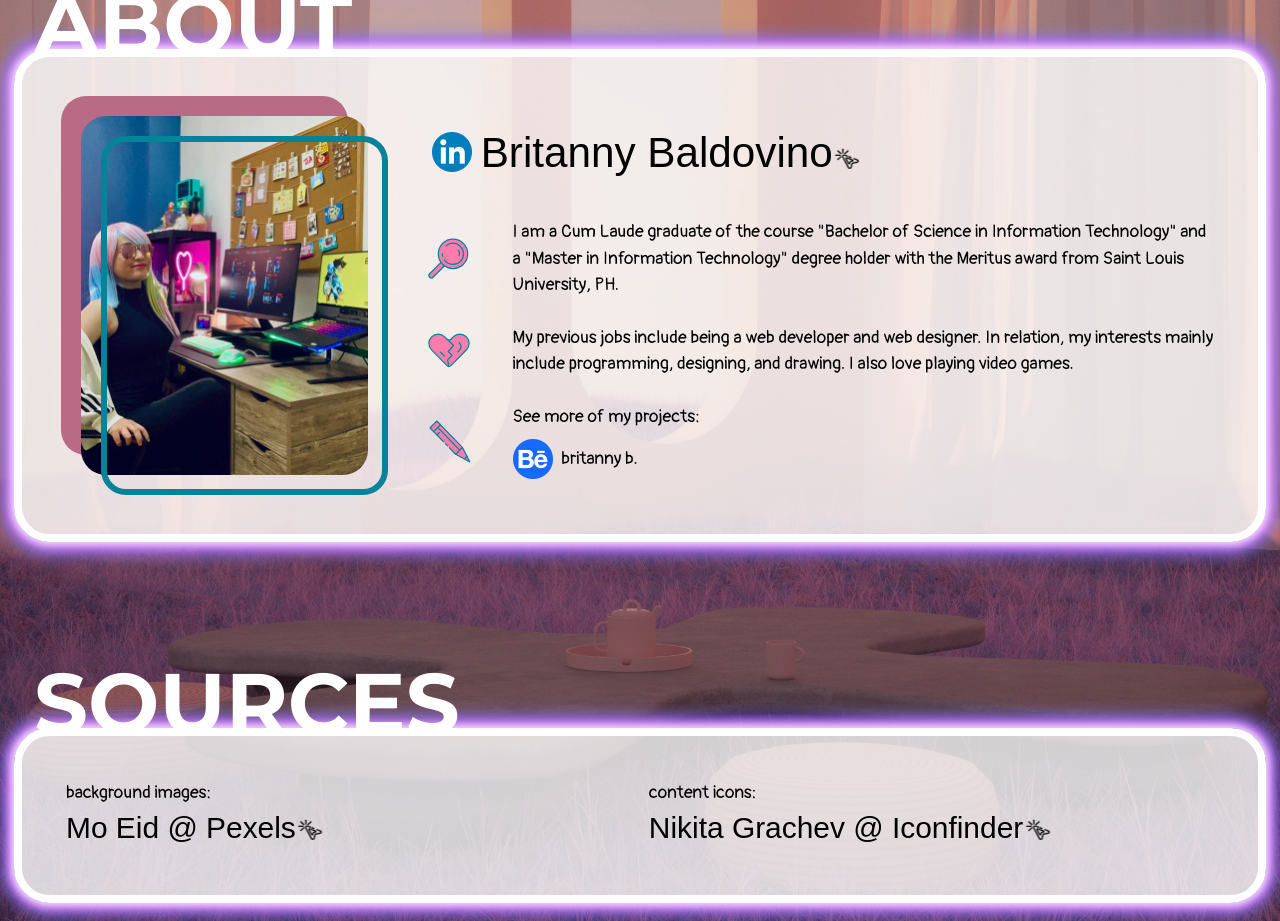
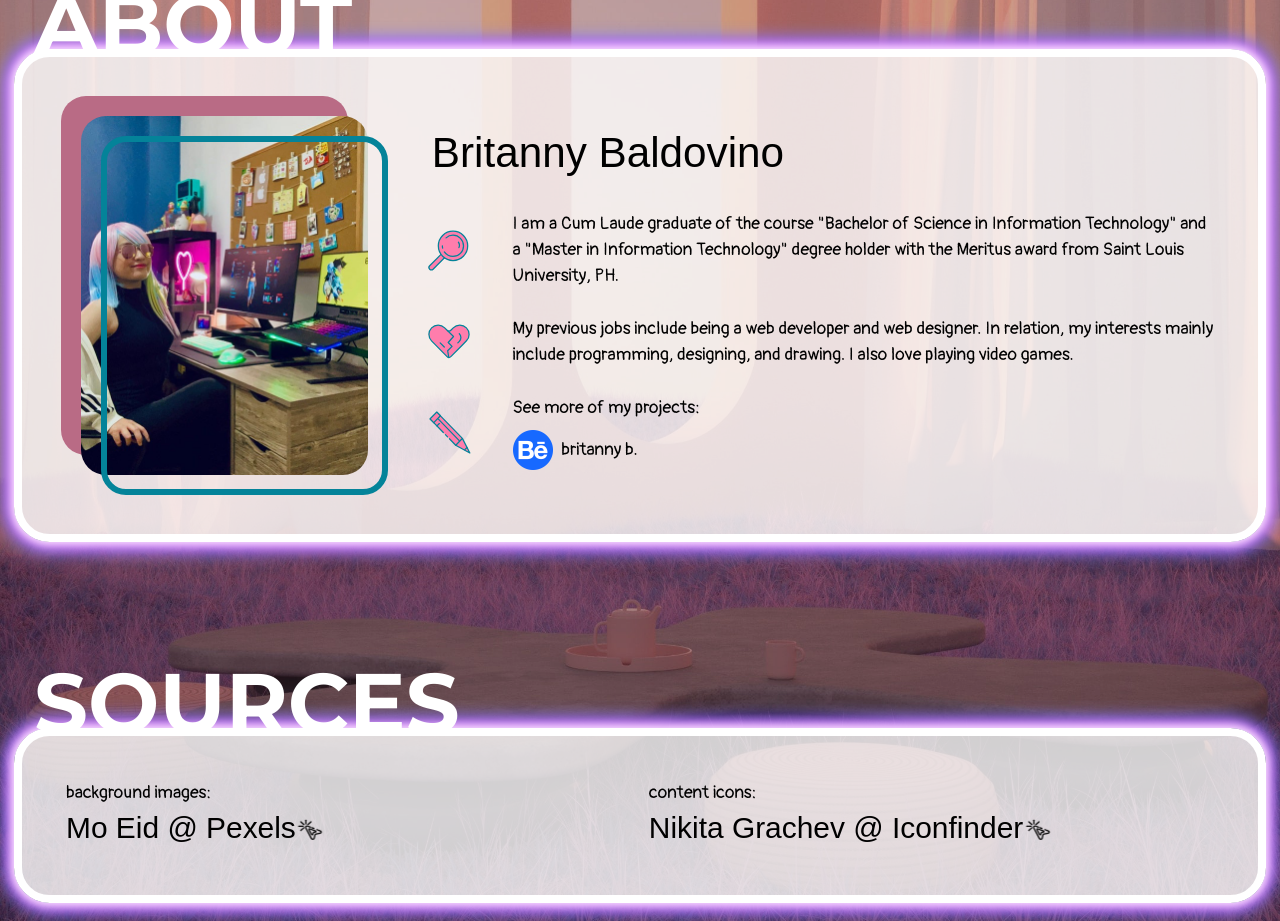
Before and after one commit to britannyb/britanny-portfolio, a React (Vite) app: page / in a window 1280 px wide. Shown: the part 10440-11361 px from the top of the page. Built offline with nearby package versions, Linux system fonts and the light colour scheme; a web font is replaced by a local one.

Commit message:
commented out linkedin link

```diff
--- a/src/About.tsx
+++ b/src/About.tsx
@@ -46,7 +46,10 @@ const About = () => {
               />
             </div>
             <div className="pt-6 md:pt-0">
-              <a
+              <h4 className="text-black dark:text-white text-md md:text-xl">
+                Britanny Baldovino
+              </h4>
+              {/* <a
                 href="https://www.linkedin.com/in/britanny-baldovino/"
                 target="_blank"
                 className="text-white hover:text-pink flex items-center my-2"
@@ -62,7 +65,7 @@ const About = () => {
                   Britanny Baldovino
                   <StyledPointer />
                 </h4>
-              </a>
+              </a> */}
               <br />
               <AboutContainer iconType="magnify">
                 <p>
```
